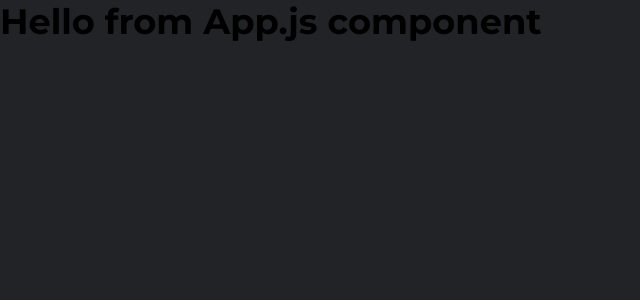
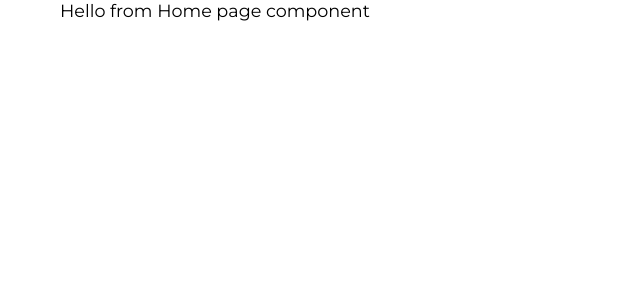
Before and after one commit to pmita/musico, a React (Create React App) app: page / in a window 1280 px wide. Shown: the top 300 px of the page, without its empty margins (0-640 px from the left). Built offline with nearby package versions, Linux system fonts and the light colour scheme.

Commit message:
Feature/Pages routed

```diff
--- a/package.json
+++ b/package.json
@@ -8,6 +8,7 @@
     "@testing-library/user-event": "^12.8.3",
     "react": "^17.0.2",
     "react-dom": "^17.0.2",
+    "react-router-dom": "^6.0.2",
     "react-scripts": "4.0.3",
     "web-vitals": "^1.1.2"
   },
--- a/src/App.js
+++ b/src/App.js
@@ -1,9 +1,23 @@
 import './App.css';
+// ROUTING
+import { BrowserRouter as Router, Routes, Route } from 'react-router-dom'
+// PAGES
+import Home from './pages/home/Home';
+import Login from './pages/login/Login';
+import Signup from './pages/signup/Signup';
 
 function App() {
   return (
     <div className="App">
-      <h1>Hello from App.js component</h1>
+      <Router>
+        <div className='container'>
+          <Routes>
+            <Route path='/' exact element={<Home />} />
+            <Route path='/login' element={<Login />} />
+            <Route path='/signup' element={<Signup />} />
+          </Routes>
+        </div>
+      </Router>
     </div>
   );
 }
--- a/src/index.css
+++ b/src/index.css
@@ -18,7 +18,7 @@ body {
   font-family: 'Montserrat', sans-serif;
   margin: 0;
   font-size: 1.1em;
-  background: var(--black-color);
+  /*background: var(--black-color);*/
 }
 ul, li, p, h1, h2, h3, h4 {
   margin: 0;
--- /dev/null
+++ b/src/pages/home/Home.js
@@ -0,0 +1,12 @@
+import React from 'react'
+import './Home.css'
+
+const Home = () => {
+    return(
+        <div>
+            Hello from Home page component
+        </div>
+    );
+}
+
+export default Home;
--- /dev/null
+++ b/src/pages/login/Login.js
@@ -0,0 +1,12 @@
+import React from 'react'
+import './Login.css'
+
+const Login = () => {
+    return(
+        <div>
+            Hello from Login page component
+        </div>
+    );
+}
+
+export default Login;
--- /dev/null
+++ b/src/pages/signup/Signup.js
@@ -0,0 +1,12 @@
+import React from 'react'
+import './Signup.css'
+
+const Signup = () => {
+    return(
+        <div>
+            Hello from Signup page component
+        </div>
+    );
+}
+
+export default Signup;
```
Also changed, not shown: src/pages/home/Home.css (added), src/pages/login/Login.css (added), src/pages/signup/Signup.css (added), 1 other file (tests, documents, lock files or other folders).
